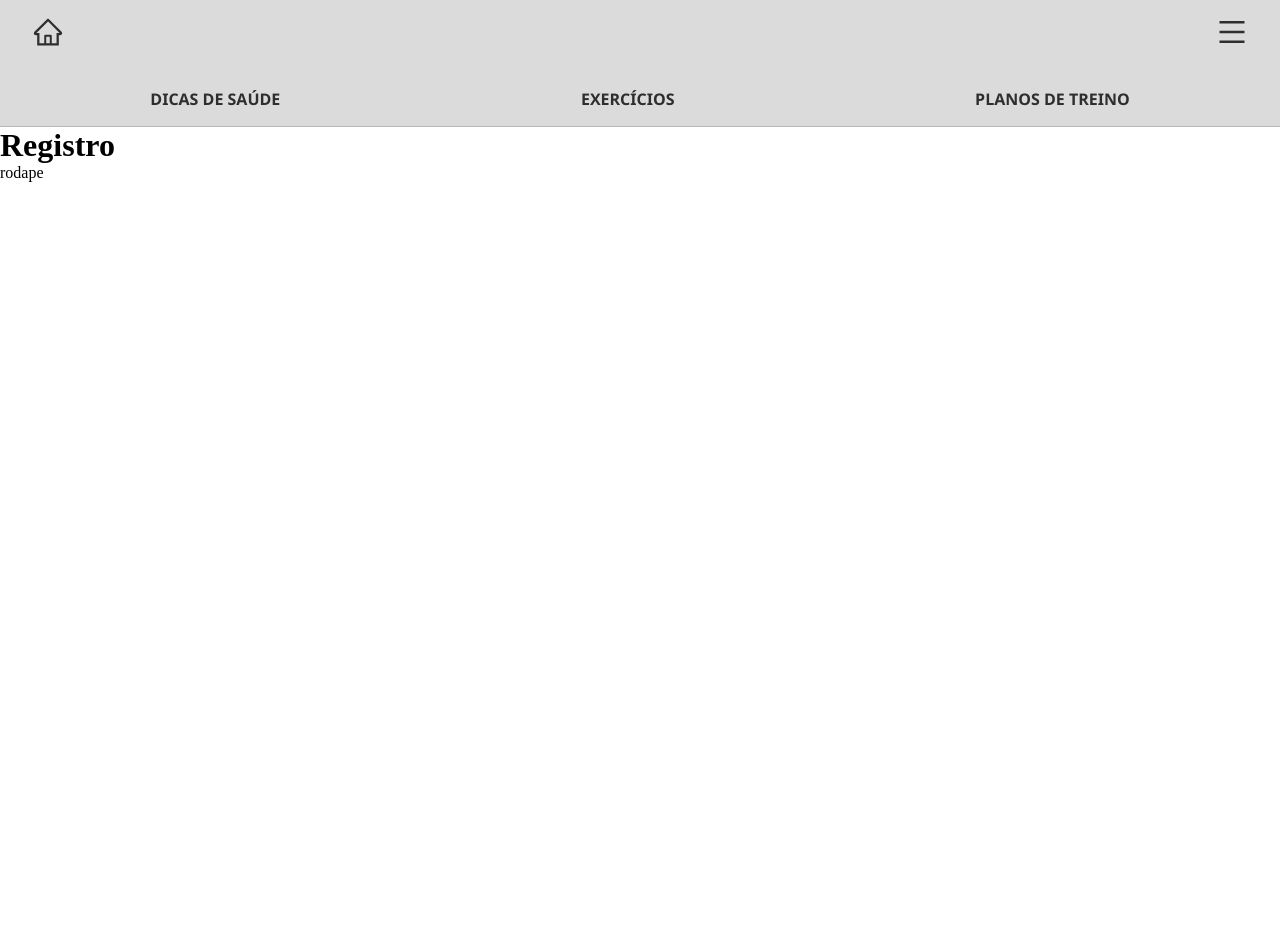
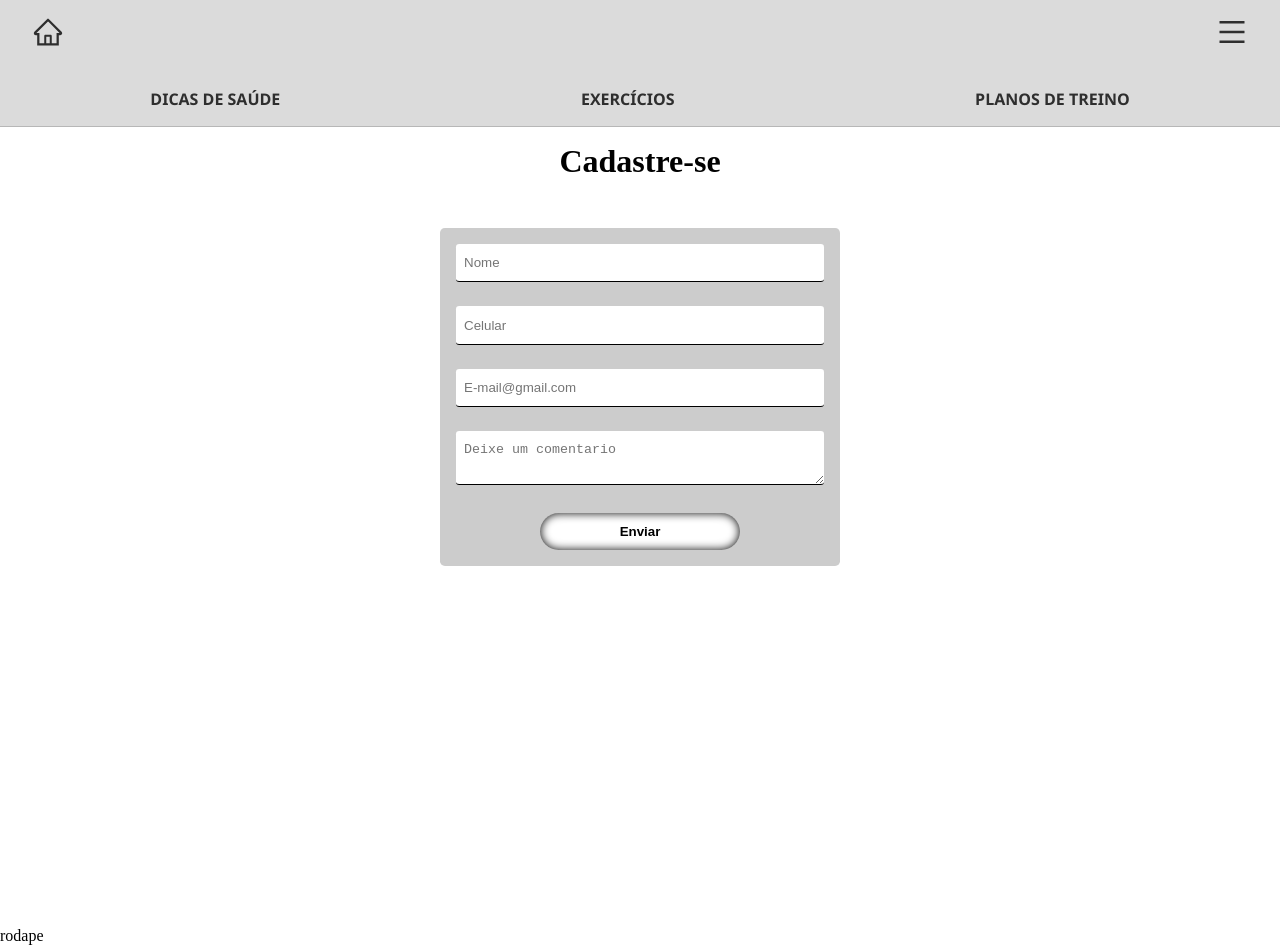
Before and after one commit to ThiagoPereira66/personal, a React (Vite) app: page /login in a window 1280 px wide. Before the commit the page ends 800 px from the top, so only its background shows below. Built offline with nearby package versions, Linux system fonts and the light colour scheme.

Commit message:
pagina de cadastro

```diff
--- a/src/Components/Header/index.jsx
+++ b/src/Components/Header/index.jsx
@@ -13,7 +13,7 @@ import { useState } from "react";
 function Header() {
     const { pathname } = useLocation()
 
-    const [ abrir, setAbrir ] = useState(false);
+    const [ abrir, setAbrir ] = useState(false); // abrir menu
 
     return (
 
@@ -61,7 +61,6 @@ function Header() {
                 )}
 
             </Menu>
-
             <Ol>
                 <Li isActive={pathname.includes('dicas')}>
                     <Link to={'/dicas'}>DICAS DE SAÚDE</Link>
--- a/src/pages/Avaliacao/index.jsx
+++ b/src/pages/Avaliacao/index.jsx
@@ -1,10 +1,11 @@
+import { Container } from "./style"
 
 
 function Avaliacao(){
     return(
-        <>
+        <Container>
         <h1>Avalição</h1>
-        </>
+        </Container>
     )
 }
 
--- /dev/null
+++ b/src/pages/Avaliacao/style.js
@@ -0,0 +1,9 @@
+import styled from "styled-components";
+
+export const Container = styled.div`
+width: 100%;
+height: 100%;
+position: relative;
+background-color: red;
+
+`
--- a/src/pages/Exercicios/style.js
+++ b/src/pages/Exercicios/style.js
@@ -10,12 +10,12 @@ position: relative;
 padding: .5rem;
 display: flex;
 flex-wrap: wrap;
-justify-content: space-around;
+justify-content: space-between;
 
 `
 
 export const Img = styled.img`
-width: 11rem;
+max-width: 45vw;
 border-radius: .5rem;
 margin-bottom: 2rem;
 box-shadow: 0 0 7px black;
--- a/src/pages/Home/index.jsx
+++ b/src/pages/Home/index.jsx
@@ -1,5 +1,6 @@
 import Videos from '../../../public/Video/P. Ataide (1).mp4'
 import { Video } from './style'
+
 
 function Home (){
     return(
--- a/src/pages/Registro/indx.jsx
+++ b/src/pages/Registro/indx.jsx
@@ -1,10 +1,30 @@
+import { Container, Form, Titulo } from './style'
+
 
 
 function Login(){
     return(
-        <>
-        <h1>Registro</h1>
-        </>
+        <Container>
+        <Titulo>Cadastre-se</Titulo>
+        <Form>
+            <label name='nome'>
+                <input type="text" name='nome' placeholder="Nome" required autoFocus autoComplete/>
+            </label>
+
+            <label name='telefone'>
+                <input type="text" name='telefone' placeholder="Celular" required autoComplete maxLength={11} pattern="([0-9]{11})"/>
+            </label>
+
+            <label name='email'>
+                <input type="email" name='e-mail' placeholder="E-mail@gmail.com" required autoComplete/>
+            </label>
+
+            <textarea type="textarea" name='digite seu comentario' placeholder="Deixe um comentario" required />
+
+            <button type='submit'>Enviar</button>
+
+        </Form>
+        </Container>
     )
 }
 
--- a/src/pages/Registro/style.js
+++ b/src/pages/Registro/style.js
@@ -0,0 +1,51 @@
+import styled from "styled-components";
+
+export const Container = styled.div`
+width: 100%;
+height: 100vh;
+position: relative;
+display: flex;
+flex-direction: column;
+align-items: center;
+`
+
+export const Titulo = styled.h1`
+margin: 1rem 0;
+font-weight: bold;
+
+`
+
+export const Form = styled.form`
+width: 25rem;
+margin-top: 2rem;
+padding: 1rem;
+background-color: rgba(0, 0, 0, .2);
+border-radius: .3rem;
+border: none;
+text-align: center;
+
+
+input,textarea{
+    margin-bottom: 1.5rem;
+    width: 100%;
+    position: relative;
+    padding: .7rem .5rem;
+    border: none;
+    border-radius: .2rem;
+    border-bottom: 1px solid black;
+    outline: none;
+
+}
+
+button{
+padding: .7rem 5rem;
+border-radius: 1.5rem;
+cursor: pointer;
+box-shadow: inset 0 0 10px 0 black;
+border: none;
+font-weight: bold;
+background-color: #fff;
+
+}
+
+`
```
